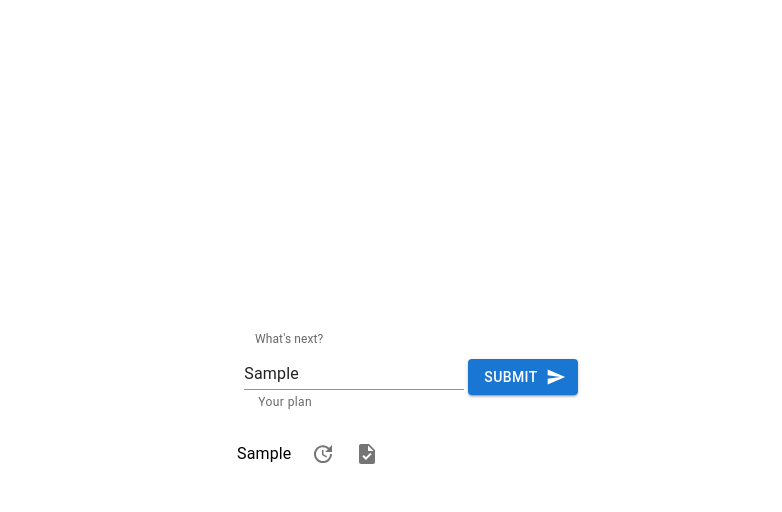
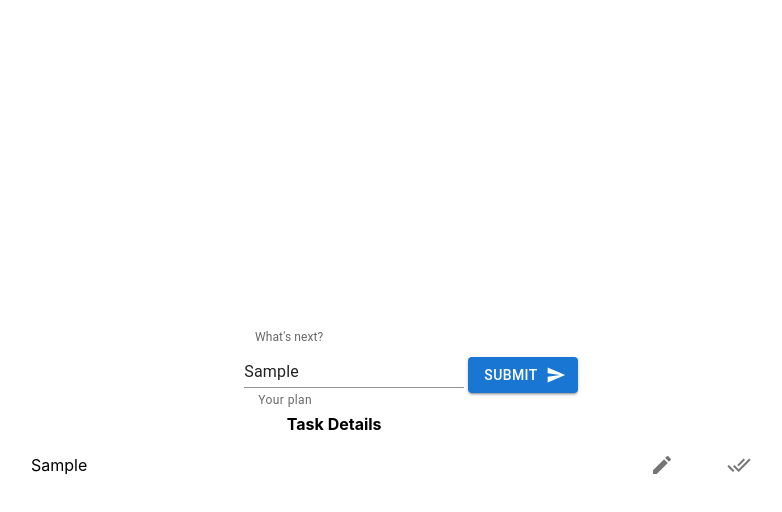
Before and after one commit to MuhammadNajat/MyDiary, a React (Create React App) app in the folder my-diary/: page / in a window 1280 px wide. Both pictures are taken after typing "Sample" into the empty fields and a click on the button "SUBMIT". Shown: the top 512 px of the page, without its empty margins (245-1027 px from the left). Built offline with nearby package versions, Linux system fonts and the light colour scheme.

Commit message:
Fixed UI

```diff
--- a/my-diary/src/data-form/DataInput.js
+++ b/my-diary/src/data-form/DataInput.js
@@ -4,7 +4,15 @@ import * as React from 'react';
 import UpdateIcon from '@mui/icons-material/Update';
 import TaskIcon from '@mui/icons-material/Task';
 import SaveIcon from '@mui/icons-material/Save';
-
+import Table from '@mui/material/Table';
+import TableBody from '@mui/material/TableBody';
+import TableCell from '@mui/material/TableCell';
+import TableContainer from '@mui/material/TableContainer';
+import TableHead from '@mui/material/TableHead';
+import TableRow from '@mui/material/TableRow';
+import Paper from '@mui/material/Paper';
+import EditIcon from '@mui/icons-material/Edit';
+import DoneAllIcon from '@mui/icons-material/DoneAll';
 
 export function DataForm() {
     //var toDoList = [];
@@ -94,7 +102,9 @@ export function DataForm() {
             sx={{ minHeight: '100vh' }}
             margin={2}
         >
-            <Grid item xs={3}>
+            <Grid item xs={3}
+                alignItems="center"
+                justifyContent="center">
                 <form onSubmit={handleSubmit}>
                     <FormControl>
                         <table>
@@ -120,29 +130,46 @@ export function DataForm() {
                 </div>
             </Grid>
 
-            <List sx={{ width: '100%', maxWidth: 360, bgcolor: 'background.paper', alignItems: 'center' }}>
+            {
+                items.length > 0 &&
+                <Table
+                    aria-label="basic table"
+                    alignItems="center"
+                    justifyContent="center"
+                    style={{ width: '60%', alignItems: 'center' }}>
+                    <thead>
+                        <tr>
+                            <th style={{ width: '80%', alignItems: 'center' }}>Task Details</th>
+                            <th></th>
+                            <th></th>
+                        </tr>
+                    </thead>
+                    <tbody >
                         {items.map((value, index) => (
-                    <ListItem
-                        key={index}
-                        disableGutters
-                    >
-                        <table>
-                            <tr>
+
+                            <tr >
+                                <td >
+                                    <table >
+                                        <tr >
+                                            <td >
+                                                {!itemsInEditMode[index] && <p style={{ alignItems: 'center' }}>{value}</p>}
+                                            </td>
                                             <td>
-                                    <table>
-                                        <tr>
-                                            <td>
-                                                {!itemsInEditMode[index] && <ListItemText id={`ListItem:${index}:${value}`} primary={`${value}`} />}
+                                                {
+                                                    itemsInEditMode[index] &&
+                                                    <Input id={`EditItem:${index}:${value}`} name={`EditItem:${index}:${value}`} defaultValue={`${value}`} aria-describedby="my-helper-text" />
+                                                }
                                             </td>
+                                        </tr>
+                                    </table>
+                                </td>
+
                                 <td>
                                     {
                                         itemsInEditMode[index] &&
                                         <div>
                                             <table>
                                                 <tr>
-                                                                <td>
-                                                                    <Input id={`EditItem:${index}:${value}`} name={`EditItem:${index}:${value}`} defaultValue={`${value}`} aria-describedby="my-helper-text" />
-                                                                </td>
                                                     <td>
                                                         <Button variant="contained" onClick={handleEditConfirmationButtonClick(index)}>
                                                             <SaveIcon />
@@ -152,34 +179,25 @@ export function DataForm() {
                                             </table>
                                         </div>
                                     }
-                                            </td>
-                                        </tr>
-                                    </table>
-                                </td>
 
-                                <td>
                                     {
                                         !itemsInEditMode[index] &&
                                         <IconButton id={`EditButton,${index},${value}`} name={`EditButton,${index},${value}`} onClick={handleEditButtonClick(`${index}`)}>
-                                            <UpdateIcon />
+                                            <EditIcon />
                                         </IconButton>
                                     }
                                 </td>
 
                                 <td>
                                     <IconButton id={`CheckButton,${index},${value}`} name={`CheckButton,${index},${value}`} onClick={handleDoneButtonClick(`${index}`)}>
-                                        <TaskIcon />
+                                        <DoneAllIcon />
                                     </IconButton>
-
-                                    {/*
-                                    <CheckIcon id={`CheckButton,${index},${value}`} name={`CheckButton,${index},${value}`} onClick={handleDoneButtonClick}/>
-                                    */}
                                 </td>
                             </tr>
-                        </table>
-                    </ListItem>
                         ))}
-            </List>
+                    </tbody>
+                </Table>
+            }
         </Grid >
     );
 }
```
Also changed, not shown: 1 other file (tests, documents, lock files or other folders). Lines whose indentation alone changed are shown as unchanged.
